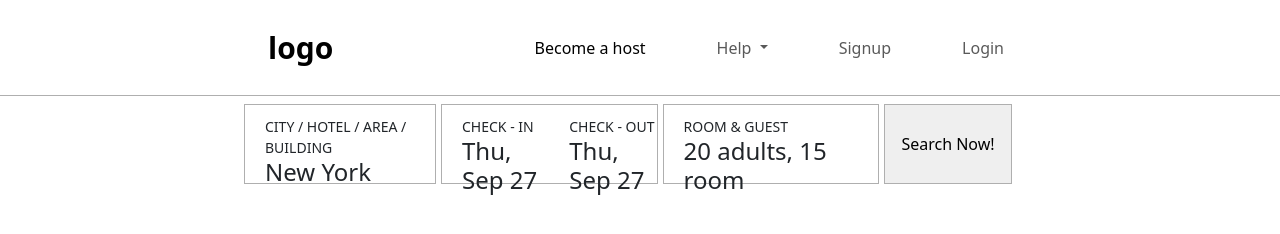
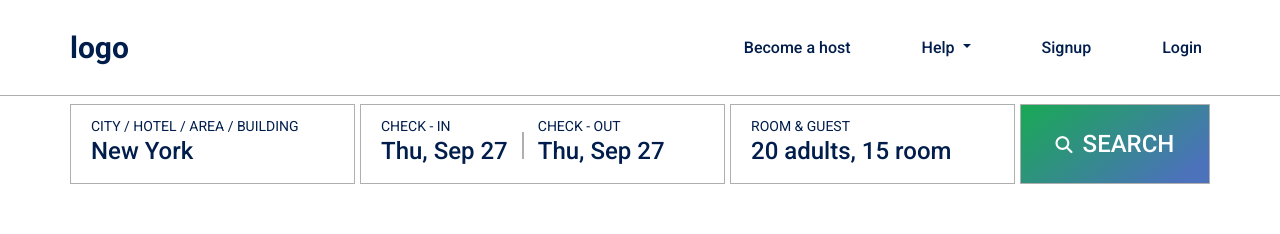
Before and after one commit to ahmedbadr96/project-TRAVEL-, a plain HTML site: page index.html in a window 1280 px wide. Drawn offline with Linux system fonts and the light colour scheme.

Commit message:
"Update CSS and HTML files for theming and layout; add variables for theming consistency"
This commit updates the `media.css` file with new width and gutter settings, and applies them to the `.container-imp` class. It also adds media queries to adjust the max-width at different viewport sizes.

The `travel.css` file is updated with new variable declarations for the main color and border color, and applies them to various elements in the navbar. The `index.html` file is updated to use the new variable for the main color in the navigation links and dropdown items.

Additionally, the `index.html` file is updated to use the `container-fluid` class instead of `container-imp` for the nav-two section, and adds a row to accommodate the new button element. The button element replaces the input element for the search form, and includes new font awesome icons and text.

```diff
--- a/css/media.css
+++ b/css/media.css
@@ -2,47 +2,11 @@
     display: flex;
     flex-wrap: inherit;
     align-items: center;
-    justify-content: space-between
-}
-
-.container-imp {
-    --bs-gutter-x: 1.5rem;
-    --bs-gutter-y: 0;
-    width: 100%;
-    padding-right: calc(var(--bs-gutter-x) * .5);
-    padding-left: calc(var(--bs-gutter-x) * .5);
-    margin-right: auto;
-    margin-left: auto
-}
-
-@media (min-width: 576px) {
-    .container-imp {
-        max-width: 100%;
-    }
-}
-
-@media (min-width: 768px) {
-    .container-imp {
-        max-width: 60%;
-    }
-}
-
-@media (min-width: 992px) {
-    .container-imp {
-        max-width: 60%;
-    }
-}
-
-@media (min-width: 1200px) {
-    .container-imp {
-        max-width: 60%;
-    }
-}
-
-@media (min-width: 1400px) {
-    .container-imp {
-        max-width: 60%;
-    }
+    justify-content: space-between;
+    width: 1140px !important;
+    max-width: 99%;
+    margin: auto;
+    --bs-gutter-x: 0 !important;
 }
 
 /* --------------------------------------------------------------------------------------------------------- */
--- a/css/travel.css
+++ b/css/travel.css
@@ -20,23 +20,16 @@ html {
 }
 
 body {
-    font-family: "Roboto", sans-serif;
+    font-family: "Roboto", sans-serif !important;
 }
 
 /* End Global Rules */
 
 /* start components */
-
+.main-color {
+    color: var(--main-color) !important;
+}
 /* end components */
-/* --------------------------------------------------------------------------------------------------------- */
-/* .container {
-    width: 60% !important;
-} */
-/* @media (max-width: 576px) {
-    .container {
-        width: 100% !important;
-    }
-} */
 /* --------------------------------------------------------------------------------------------------------- */
 /* Start navbar */
 header {
@@ -47,6 +40,7 @@ header {
 nav .logo {
     font-size: 30px;
     font-weight: bold;
+    color: var(--main-color);
 }
 
 .navbar-nav {
@@ -70,7 +64,7 @@ nav .logo {
     display: none;
     width: 100%;
     height: 5px;
-    background-color: #001D4B;
+    background-color: var(--main-color);
     bottom: -28px;
     transition: 0.3s;
 }
@@ -86,11 +80,13 @@ nav .logo {
 .nav-two .container-imp {
     padding: 0;
     margin: auto;
+    color: var(--main-color);
 }
 
 .row {
     width: 100%;
     column-gap: 5px;
+    --bs-gutter-x: 0 !important;
 }
 
 .nav-two .box {
@@ -102,7 +98,6 @@ nav .logo {
 
 .nav-two .box .text {
     margin: 11px 0 0 20px;
-
 }
 
 .nav-two .box .text p {
@@ -113,5 +108,29 @@ nav .logo {
 .nav-two .box .text h1 {
     font-size: 24px;
 }
+.nav-two .box .line {
+    background-color: var(--border-color);
+    width: 2px;
+    height: 27px;
+    margin: 27px 14px 0 14px;
+}
+
+.nav-two button {
+    display: flex;
+    align-items: center;
+    justify-content: center;
+    background: rgb(75,114,186);
+    background: linear-gradient(142deg, rgba(25,169,84,1) 0%, rgba(75,114,186,1) 88%);
+}
+.nav-two button span {
+    font-size: 24px;
+    font-weight: 500;
+    color: white;
+}
+.nav-two button i {
+    font-size: 17px;
+    padding-right: 10px;
+    color: white;
+}
 
 /* End nav-two */
--- a/index.html
+++ b/index.html
@@ -38,27 +38,27 @@
                 <div class="collapse navbar-collapse" id="menuBar">
                     <ul class="navbar-nav ms-auto mb-2 mb-lg-0 ">
                         <li class="nav-item">
-                            <a class="nav-link active line-p" aria-current="page" href="#">Become a host</a>
+                            <a class="nav-link active line-p main-color" aria-current="page" href="#">Become a host</a>
                         </li>
                         <li class="nav-item dropdown line-p">
-                            <a class="nav-link dropdown-toggle" href="#" role="button" data-bs-toggle="dropdown"
+                            <a class="nav-link dropdown-toggle main-color" href="#" role="button" data-bs-toggle="dropdown"
                                 aria-expanded="false">
                                 Help
                             </a>
                             <ul class="dropdown-menu">
-                                <li><a class="dropdown-item" href="#">Action</a></li>
-                                <li><a class="dropdown-item" href="#">Another action</a></li>
+                                <li><a class="dropdown-item main-color" href="#">Action</a></li>
+                                <li><a class="dropdown-item main-color" href="#">Another action</a></li>
                                 <li>
                                     <hr class="dropdown-divider">
                                 </li>
-                                <li><a class="dropdown-item" href="#">Something else here</a></li>
+                                <li><a class="dropdown-item main-color" href="#">Something else here</a></li>
                             </ul>
                         </li>
                         <li class="nav-item ">
-                            <a class="nav-link line-p" href="#">Signup</a>
+                            <a class="nav-link line-p main-color" href="#">Signup</a>
                         </li>
                         <li class="nav-item">
-                            <a class="nav-link line-p" aria-disabled="true">Login</a>
+                            <a class="nav-link line-p main-color" aria-disabled="true">Login</a>
                         </li>
                     </ul>
                 </div>
@@ -69,8 +69,8 @@
     <!-- --------------------------------------------------------------------------------------------------------- -->
     <!-- start nav-two -->
     <div class="nav-two">
-        <div class="container-imp">
-            <div class="row ">
+        <div class="cotainer-fluid container-imp">
+            <div class="row">
                 <div class="box col-lg-3">
                     <div class="text">
                         <p>CITY / HOTEL / AREA / BUILDING</p>
@@ -82,18 +82,22 @@
                         <p>CHECK - IN</p>
                         <h1>Thu, Sep 27</h1>
                     </div>
-                    <div class="text">
+                    <div class="line"></div>
+                    <div class="text" style="margin: 11px 0 0 0;">
                         <p>CHECK - OUT</p>
                         <h1>Thu, Sep 27</h1>
                     </div>
                 </div>
-                <div class="box col-lg">
+                <div class="box col-lg-3">
                     <div class="text">
                         <p>ROOM & GUEST</p>
                         <h1>20 adults, 15 room</h1>
                     </div>
                 </div>
-                <input class="box col-lg-2" type="button" value="Search Now!" />
+                <button class="box col-lg-2">
+                    <i class="fa-solid fa-magnifying-glass"></i>
+                    <span>SEARCH</span>
+                </button>
             </div>
         </div>
     </div>
```
